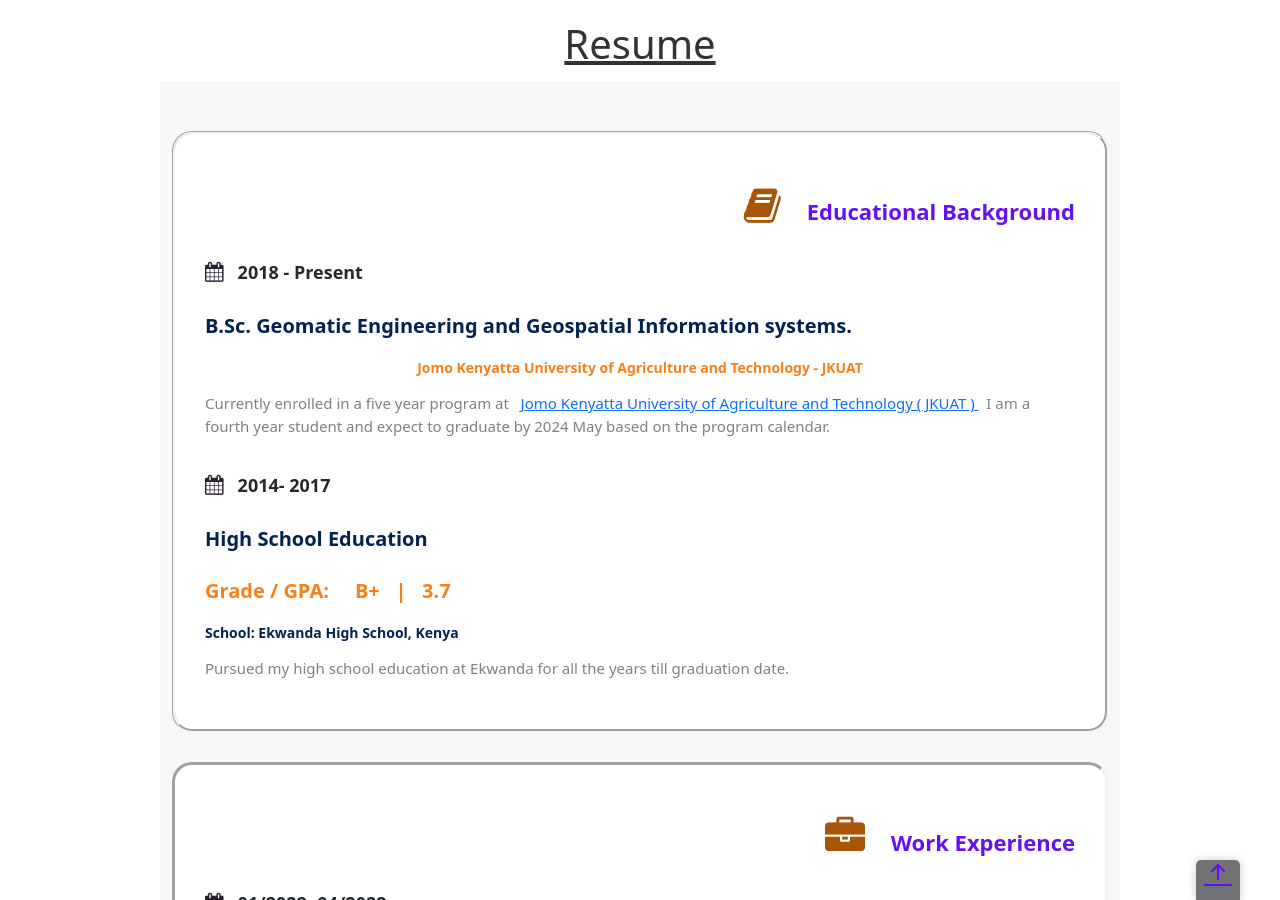
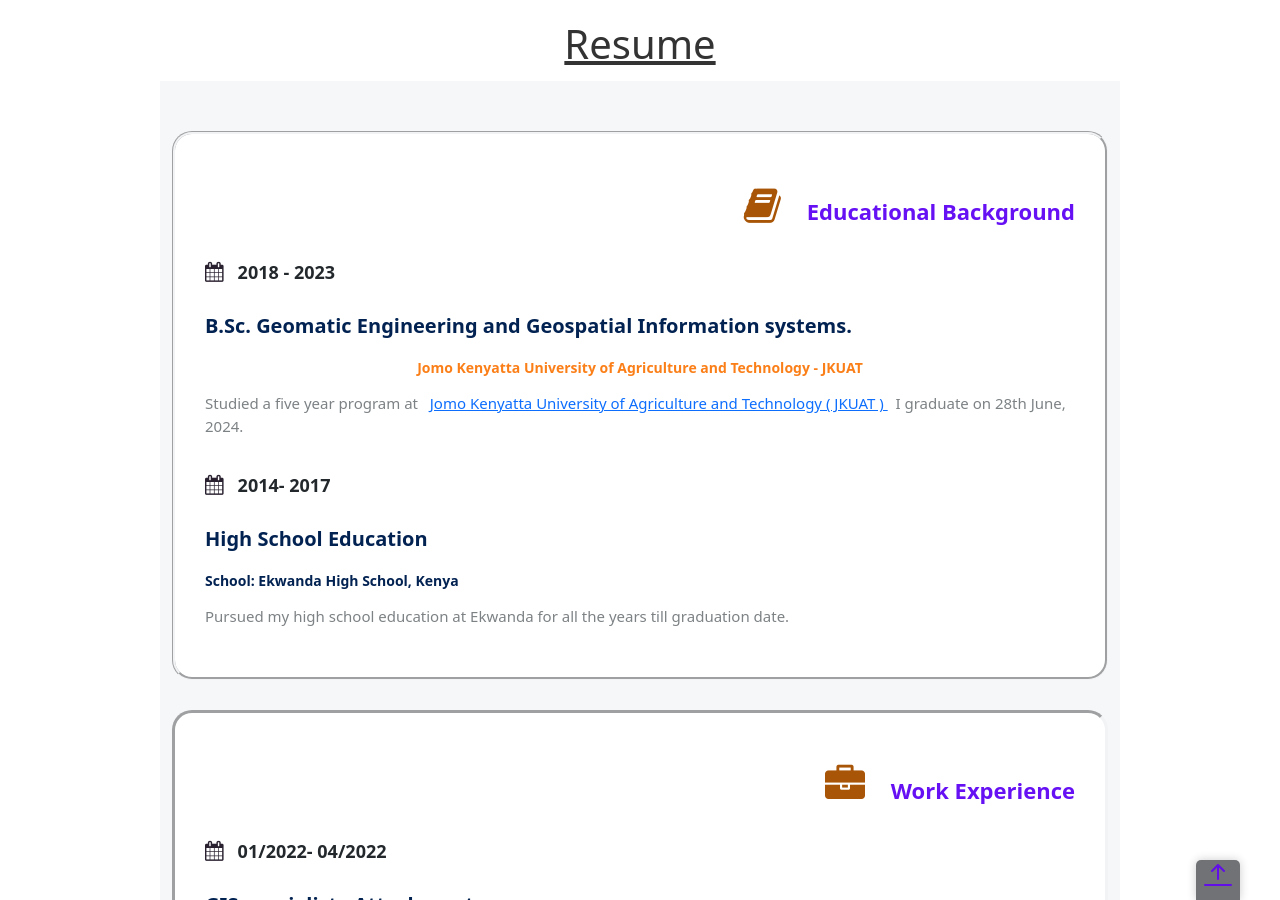
Before and after one commit to alfredamboka/AlfredPorfolio, a Jekyll site: the page built from index.html, in a window 1280 px wide and 900 px high, scrolled down 2359 px. Built offline with Jekyll 4.4.1, drawn with Linux system fonts in a browser that asks for light colours; nearby versions of some CDN libraries; some of the changed text lies outside the part shown.

Commit message:
#v1-upade24

```diff
--- a/_includes/about.html
+++ b/_includes/about.html
@@ -23,12 +23,12 @@
                         </span>
                         <span style="margin-left: 20%;font-size: 18px;color: rgb(105,106,137);">Alfred&nbsp; Amboka</span>
                     </li>
-                    <li class="list-group-item" style="color: rgb(6,21,35);">
+                    <!-- <li class="list-group-item" style="color: rgb(6,21,35);">
                         <span style="font-size: 20px;">
                             <strong>Birth:</strong>
                         </span>
                         <span style="font-size: 18px;margin-left: 21%;color: rgb(105,106,137);">1997</span>
-                    </li>
+                    </li> -->
                     <li class="list-group-item" style="color: rgb(6,21,35);">
                         <span style="font-size: 20px;">
                             <strong>Location:</strong>
--- a/_includes/resume.html
+++ b/_includes/resume.html
@@ -22,7 +22,7 @@
                         <i class="fa fa-calendar icon" style="color: rgb(41,33,47);font-size:
                             20px;margin-top: 0;margin-bottom: 4px;"></i>
                         &nbsp;
-                        2018 - Present
+                        2018 - 2023
                     </h3>
                     <h3 class="name" style="color: #022252;font-size:
                         20px;text-align: left;">
@@ -35,15 +35,14 @@
                         Agriculture and Technology - JKUAT
                     </h3>
                     <p class="description">
-                        Currently enrolled in a five year
+                        Studied a five year
                         program at&nbsp;&nbsp;
                         <a href="#">
                             Jomo Kenyatta
                             University of Agriculture and Technology ( JKUAT )
                         </a>
                         &nbsp;
-                        I am a fourth year student and expect to graduate by
-                        2024 May based on the program calendar.
+                        I graduate on 28th June, 2024.
                     </p>
                     <h3 class="name" style="color: #23282c;font-size:
                         18px;text-align: left;">
@@ -54,11 +53,11 @@
                     </h3>
                     <h3 class="name" style="color: #022252;font-size:
                         20px;text-align: left;">High School Education</h3>
-                    <h3 class="name" style="color: #fb7f18;font-size:
+                    <!-- <h3 class="name" style="color: #fb7f18;font-size:
                         20px;text-align: left;">
                         Grade / GPA:&nbsp; &nbsp;
                         &nbsp;B+&nbsp; &nbsp;|&nbsp; &nbsp;3.7
-                    </h3>
+                    </h3> -->
                     <h3 class="name" style="color: #022252;font-size:
                         14px;text-align: left;">
                         School: Ekwanda High School,
@@ -188,7 +187,7 @@
                         individual, company&nbsp; for freelance work, contract,
                         part time, and even full time job.
                     </p>
-                    <a href="mailto: alfredamboxan.wegner@gmail.com" style="text-align: center;margin-left: 20%;margin-top:
+                    <a href="mailto: amboxan@gmail.com" style="text-align: center;margin-left: 20%;margin-top:
                         10px;">
                         <button class="btn btn-primary" type="button" style="background: #d36305;border:none; border-radius:
                             15px;border-style: outset;">HIRE ME</button>
```
Also changed, not shown: other parts of _includes/resume.html (+1 -1 lines), 1 other file.
